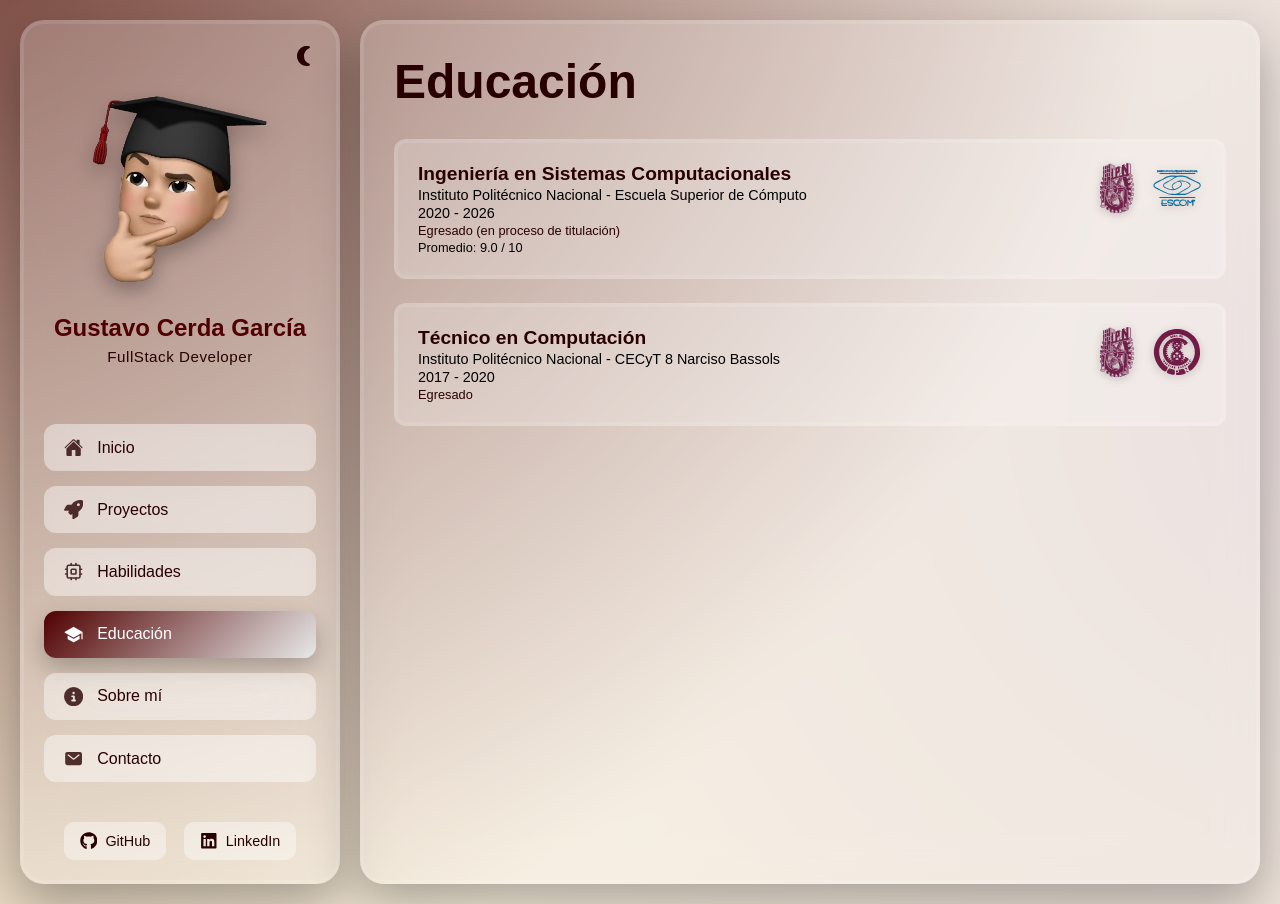
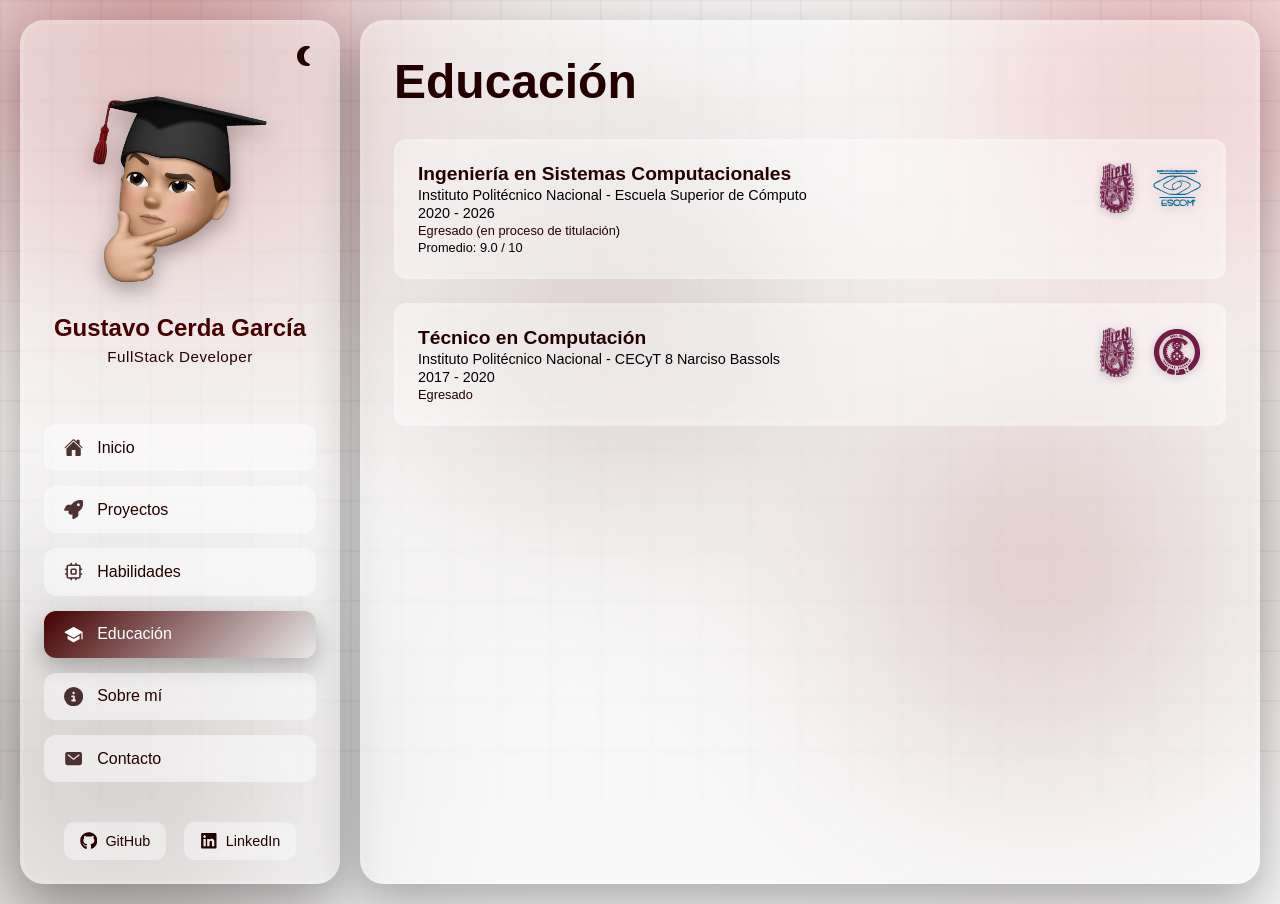
Before and after one commit to GussCG/portfolio-gcg, a React (Vite) app: page /education in a window 1280 px wide. Built offline with nearby package versions, Linux system fonts and the light colour scheme; a web font is replaced by a local one.

Commit message:
Ärregle el bg

```diff
--- a/index.html
+++ b/index.html
@@ -3,7 +3,15 @@
   <head>
     <meta charset="UTF-8" />
     <link rel="icon" type="image/svg+xml" href="/vite.svg" />
-    <meta name="viewport" content="width=device-width, initial-scale=1.0" />
+    <meta
+      name="viewport"
+      content="width=device-width, initial-scale=1.0, viewport-fit=cover"
+    />
+    <meta name="apple-mobile-web-app-capable" content="yes" />
+    <meta
+      name="apple-mobile-web-app-status-bar-style"
+      content="black-translucent"
+    />
     <title>Portafolio GCG</title>
   </head>
   <body>
--- /dev/null
+++ b/src/components/Others/BGContainer.jsx
@@ -0,0 +1,20 @@
+function BGContainer({ children }) {
+  return (
+    <div className="main-wrapper">
+      <div className="gradient-bg">
+        <div className="g1"></div>
+        <div className="g2"></div>
+        <div className="g3"></div>
+        <div className="g4"></div>
+        <div className="g5"></div>
+        <div className="interactive"></div>
+      </div>
+
+      <div className="grid-overlay"></div>
+
+      <main className="content-layer">{children}</main>
+    </div>
+  );
+}
+
+export default BGContainer;
--- a/src/layouts/MainLayout.jsx
+++ b/src/layouts/MainLayout.jsx
@@ -2,51 +2,67 @@ import { useEffect } from "react";
 import Sidebar from "../components/Sidebar";
 import { useLocation } from "react-router-dom";
 import { useTheme } from "../context/ThemeContext";
+import BGContainer from "../components/Others/BGContainer";
 
 function MainLayout({ children }) {
   const location = useLocation();
   const { theme } = useTheme();
 
   useEffect(() => {
-    const routeColors = {
+    const routePalettes = {
       "/": {
-        light: "#7b3300",
-        dark: "#803300",
+        accent: "#803300",
+        bubbles: ["#803300", "#b44800", "#ff6c0a", "#a45a28", "#522100"],
       },
       "/projects": {
-        light: "#00245e",
-        dark: "#001536",
+        accent: "#001536",
+        bubbles: ["#001536", "#00245e", "#003a94", "#000a1a", "#0047b3"],
       },
       "/skills": {
-        light: "#004600",
-        dark: "#00270e",
+        accent: "#00270e",
+        bubbles: ["#00270e", "#004600", "#006400", "#001205", "#007a00"],
       },
       "/education": {
-        light: "#500000",
-        dark: "#450000",
+        accent: "#450000",
+        bubbles: ["#450000", "#6b0000", "#900000", "#200000", "#c00000"],
       },
       "/about": {
-        light: "#270051",
-        dark: "#461c6e",
+        accent: "#461c6e",
+        bubbles: ["#461c6e", "#270051", "#6a1b9a", "#1a0033", "#8e24aa"],
       },
       "/contact": {
-        light: "#987900",
-        dark: "#a07600",
+        accent: "#a07600",
+        bubbles: ["#a07600", "#d4a017", "#ffc107", "#5c4300", "#ffb300"],
       },
     };
 
-    const route = routeColors[location.pathname] || routeColors["/"];
+    const palette = routePalettes[location.pathname] || routePalettes["/"];
 
-    const newColor = route[theme];
+    document.documentElement.style.setProperty(
+      "--accent-color",
+      palette.accent,
+    );
 
-    document.documentElement.style.setProperty("--accent-color", newColor);
+    palette.bubbles.forEach((color, index) => {
+      document.documentElement.style.setProperty(
+        `--bubble-${index + 1}`,
+        color,
+      );
+    });
+
+    const bgColor = theme === "dark" ? "#0a0a0a" : "#f5f5f5";
+    const blendMode = theme === "dark" ? "screen" : "multiply";
+    document.documentElement.style.setProperty("--bg-main", bgColor);
+    document.documentElement.style.setProperty("--blend-mode", blendMode);
   }, [location.pathname, theme]);
 
   return (
-    <div className="app-layout">
-      <Sidebar />
-      <main className="app-content">{children}</main>
-    </div>
+    <BGContainer>
+      <div className="app-layout">
+        <Sidebar />
+        <main className="app-content">{children}</main>
+      </div>
+    </BGContainer>
   );
 }
 
--- a/src/styles/App.scss
+++ b/src/styles/App.scss
@@ -1,21 +1,17 @@
 @use "variables" as *;
 
 .app-layout {
-  width: 100vw;
+  width: 100%;
   min-height: 100vh;
   padding: 20px;
-  background: var(--dynamic-bg);
-  background-size: 200% 200%;
   color: var(--text-color);
+  background: transparent;
 
   display: grid;
   grid-template-columns: auto 1fr;
   grid-template-areas: "sidebar main";
   gap: 20px;
   align-items: stretch;
-
-  animation: gradientMove 20s ease infinite;
-  transition: background 0.5s ease;
 
   @media (max-width: 768px) {
     grid-template-columns: 1fr;
@@ -30,7 +26,7 @@
     grid-area: main;
     background: var(--background-container);
     border: var(--border-container);
-    backdrop-filter: blur(20px);
+    backdrop-filter: blur(2px);
     border-radius: 24px;
     padding: 30px;
     box-shadow: var(--boxshadow-container);
--- a/src/styles/_global.scss
+++ b/src/styles/_global.scss
@@ -11,19 +11,16 @@
 html {
   width: 100%;
   height: 100%;
+  background-color: var(--bg-main);
 }
 
 body {
   min-height: 100vh;
   width: 100%;
-
   font-family: $font-primary;
-  background-color: var(--body-bg-color);
-
-  background-attachment: fixed;
-  background-size: cover;
-
   position: relative;
+  overflow-x: hidden;
+  background-color: var(--bg-main);
 }
 
 ::-webkit-scrollbar {
@@ -42,18 +39,12 @@ body {
 
 @keyframes gradientMove {
   0% {
-    background-position: 0% 50%;
-  }
-  25% {
-    background-position: 50% 100%;
+    background-position: 0% 0%;
   }
   50% {
-    background-position: 100% 50%;
-  }
-  75% {
-    background-position: 50% 0%;
+    background-position: 100% 100%;
   }
   100% {
-    background-position: 0% 50%;
+    background-position: 0% 0%;
   }
 }
--- /dev/null
+++ b/src/styles/components/_bgcontainer.scss
@@ -0,0 +1,123 @@
+@use "../variables" as *;
+
+.main-wrapper {
+  position: relative;
+  width: 100%;
+  min-height: 100vh;
+  background-color: var(--bg-main);
+  transition: background-color 0.8s ease;
+  overflow-x: hidden;
+
+  .gradient-bg {
+    position: fixed;
+    top: 0;
+    left: 0;
+    width: 100%;
+    height: 100%;
+    filter: blur(120px);
+    z-index: 0;
+
+    div {
+      position: absolute;
+      width: 40vw;
+      height: 40vw;
+      border-radius: 50%;
+      opacity: 0.6;
+      mix-blend-mode: var(--bubble-blend, screen);
+      transition: background 1s ease;
+    }
+
+    .g1 {
+      background: radial-gradient(circle, var(--bubble-1) 0%, transparent 70%);
+      top: -5%;
+      left: 30%;
+      animation: floatTop 10s infinite;
+    }
+    .g2 {
+      background: radial-gradient(circle, var(--bubble-2) 0%, transparent 70%);
+      bottom: -10%;
+      right: -5%;
+      animation: floatBottom 12s infinite;
+      animation-delay: -2s;
+    }
+    .g3 {
+      background: radial-gradient(circle, var(--bubble-3) 0%, transparent 70%);
+      top: -20%;
+      left: -10%;
+      animation: floatCenter 15s infinite;
+    }
+    .g4 {
+      background: radial-gradient(circle, var(--bubble-4) 0%, transparent 70%);
+      bottom: -15%;
+      left: -10%;
+      animation: floatTop 11s infinite reverse;
+    }
+    .g5 {
+      background: radial-gradient(circle, var(--bubble-5) 0%, transparent 70%);
+      top: -10%;
+      right: -5%;
+      width: 30vw;
+      height: 30vw;
+      animation: floatCenter 9s infinite alternate;
+    }
+  }
+
+  .grid-overlay {
+    position: fixed;
+    top: 0;
+    left: 0;
+    width: 100%;
+    height: 100%;
+    z-index: 1;
+    background-image:
+      linear-gradient(to right, var(--bg-overlay-color) 2px, transparent 1px),
+      linear-gradient(to bottom, var(--bg-overlay-color) 2px, transparent 1px);
+    background-size: 50px 50px;
+    pointer-events: none;
+  }
+
+  .content-layer {
+    position: relative;
+    z-index: 2;
+    width: 100%;
+  }
+}
+
+@keyframes floatTop {
+  0% {
+    transform: translate(0, 0) scale(1);
+  }
+  33% {
+    transform: translate(10%, 15%) scale(1.1);
+  }
+  66% {
+    transform: translate(-5%, 20%) scale(0.9);
+  }
+  100% {
+    transform: translate(0, 0) scale(1);
+  }
+}
+
+@keyframes floatBottom {
+  0% {
+    transform: translate(0, 0) scale(1.1) rotate(0deg);
+  }
+  50% {
+    transform: translate(-15%, -20%) scale(0.9) rotate(180deg);
+  }
+  100% {
+    transform: translate(0, 0) scale(1.1) rotate(360deg);
+  }
+}
+
+@keyframes floatCenter {
+  0% {
+    transform: scale(1) translate(0, 0);
+  }
+  50% {
+    transform: scale(1.3) translate(5%, -5%);
+  }
+  100% {
+    transform: scale(1) translate(0, 0);
+  }
+}
--- a/src/styles/components/_sidebar.scss
+++ b/src/styles/components/_sidebar.scss
@@ -8,7 +8,7 @@
 
   box-shadow: var(--boxshadow-container);
 
-  backdrop-filter: blur(20px);
+  backdrop-filter: blur(1px);
   background: var(--background-container);
   border: var(--border-container);
   border-radius: 24px;
--- a/src/styles/main.scss
+++ b/src/styles/main.scss
@@ -9,3 +9,4 @@
 @use "components/sidebar" as *;
 @use "components/sections" as *;
 @use "components/cards" as *;
+@use "components/bgcontainer" as *;
--- a/src/styles/themes/_dark.scss
+++ b/src/styles/themes/_dark.scss
@@ -49,4 +49,6 @@
     var(--accent-color) 90%,
     rgb(0, 0, 0)
   );
+
+  --bg-overlay-color: rgba(255, 255, 255, 0.02);
 }
--- a/src/styles/themes/_light.scss
+++ b/src/styles/themes/_light.scss
@@ -25,7 +25,7 @@
     ),
     var(--color-cream);
 
-  --background-container: rgba(255, 255, 255, 0.22);
+  --background-container: rgba(255, 255, 255, 0.4);
   --border-container: 4px solid rgba(255, 255, 255, 0.1);
   --boxshadow-container: 0 20px 50px rgba(0, 0, 0, 0.3);
 
@@ -50,12 +50,14 @@
 
   --main-email-bg: color-mix(
     in srgb,
-    var(--accent-color) 55%,
+    var(--accent-color) 30%,
     rgb(255, 255, 255)
   );
   --main-email-border: color-mix(
     in srgb,
-    var(--accent-color) 90%,
+    var(--accent-color) 50%,
     rgb(255, 255, 255)
   );
+
+  --bg-overlay-color: rgba(0, 0, 0, 0.03);
 }
```
